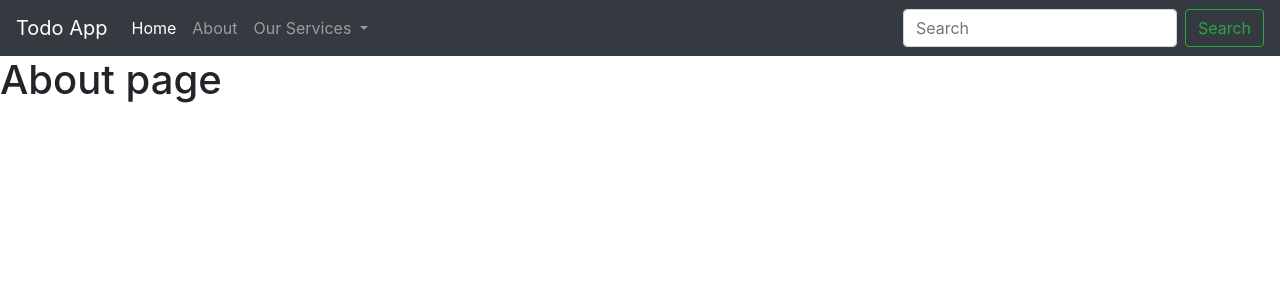
After one commit to dev-abir/django-todo, a Django app: page /about in a window 1280 px wide. The commit adds this page. Shown: the top 300 px of the page. Run offline with Django 3.2, Linux system fonts and the light colour scheme.

Commit message:
added about.html

```diff
--- a/tasks/urls.py
+++ b/tasks/urls.py
@@ -3,6 +3,7 @@ from . import views
 
 urlpatterns = [
     path('', views.index, name='home'),
+    path('about', views.about, name='about'),
     path('edit/<int:pk>', views.edittask, name='edit'),
     path('delete/<int:pk>', views.delete, name='delete'),
 ]
--- a/tasks/views.py
+++ b/tasks/views.py
@@ -21,6 +21,9 @@ def index(request):
     tasks = Task.objects.all()
     context = {'tasks': tasks}
     return render(request, 'index.html', context)
+
+def about(request):
+    return render(request, "about.html")
 
 def edittask(request, pk):
     if request.method == "POST":
--- /dev/null
+++ b/templates/about.html
@@ -0,0 +1,7 @@
+{% extends "base.html" %}
+
+{% block title %}about us{% endblock title %}
+
+{% block body %}
+<h1>About page</h1>
+{% endblock body %}
--- a/templates/base.html
+++ b/templates/base.html
@@ -24,7 +24,7 @@
         <a class="nav-link" href="/">Home <span class="sr-only">(current)</span></a>
       </li>
       <li class="nav-item">
-        <a class="nav-link" href="#">About</a>
+        <a class="nav-link" href="/about">About</a>
       </li>
       <li class="nav-item dropdown">
         <a class="nav-link dropdown-toggle" href="#" id="navbarDropdown" role="button" data-toggle="dropdown" aria-haspopup="true" aria-expanded="false">
```
Also changed, not shown: db.sqlite3.
